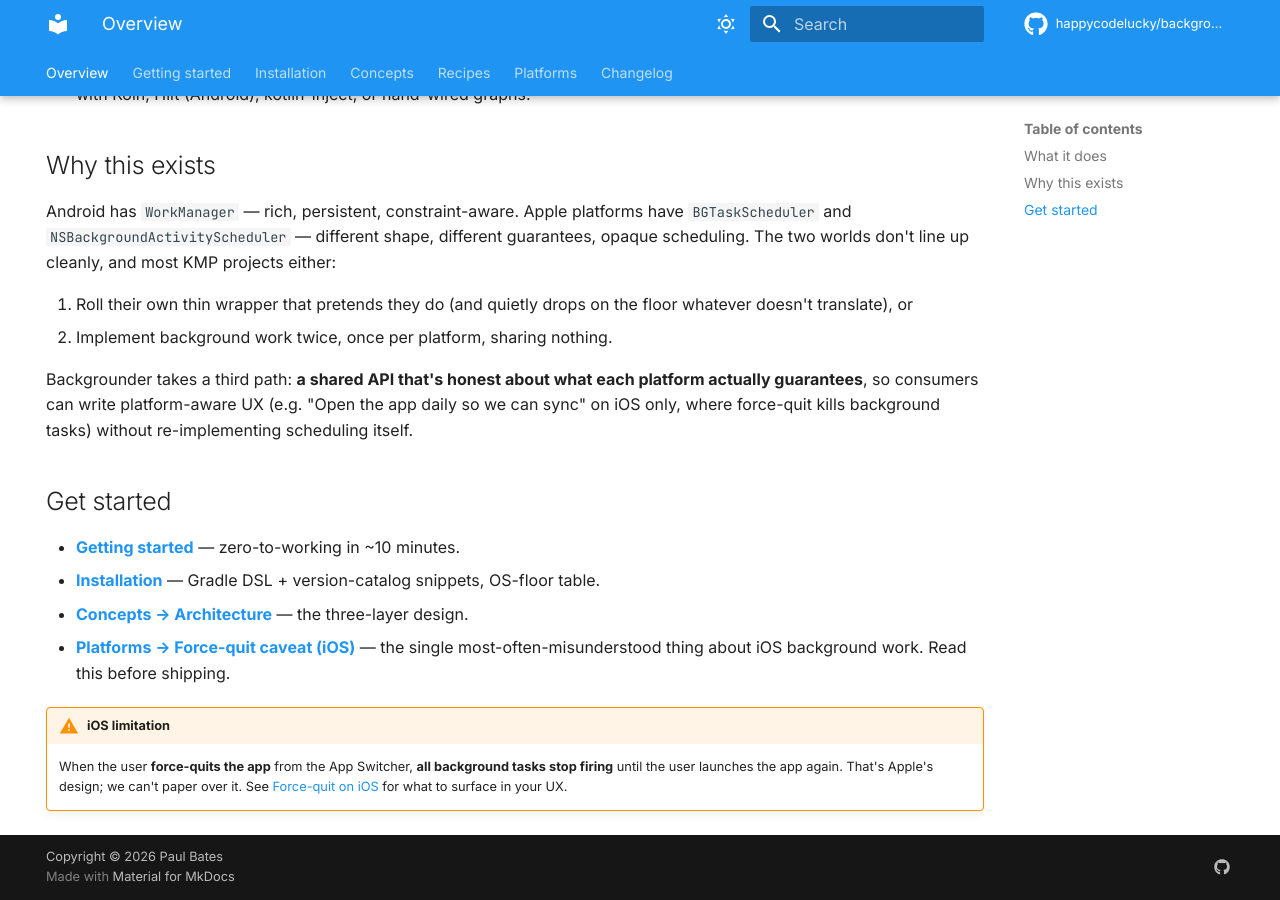
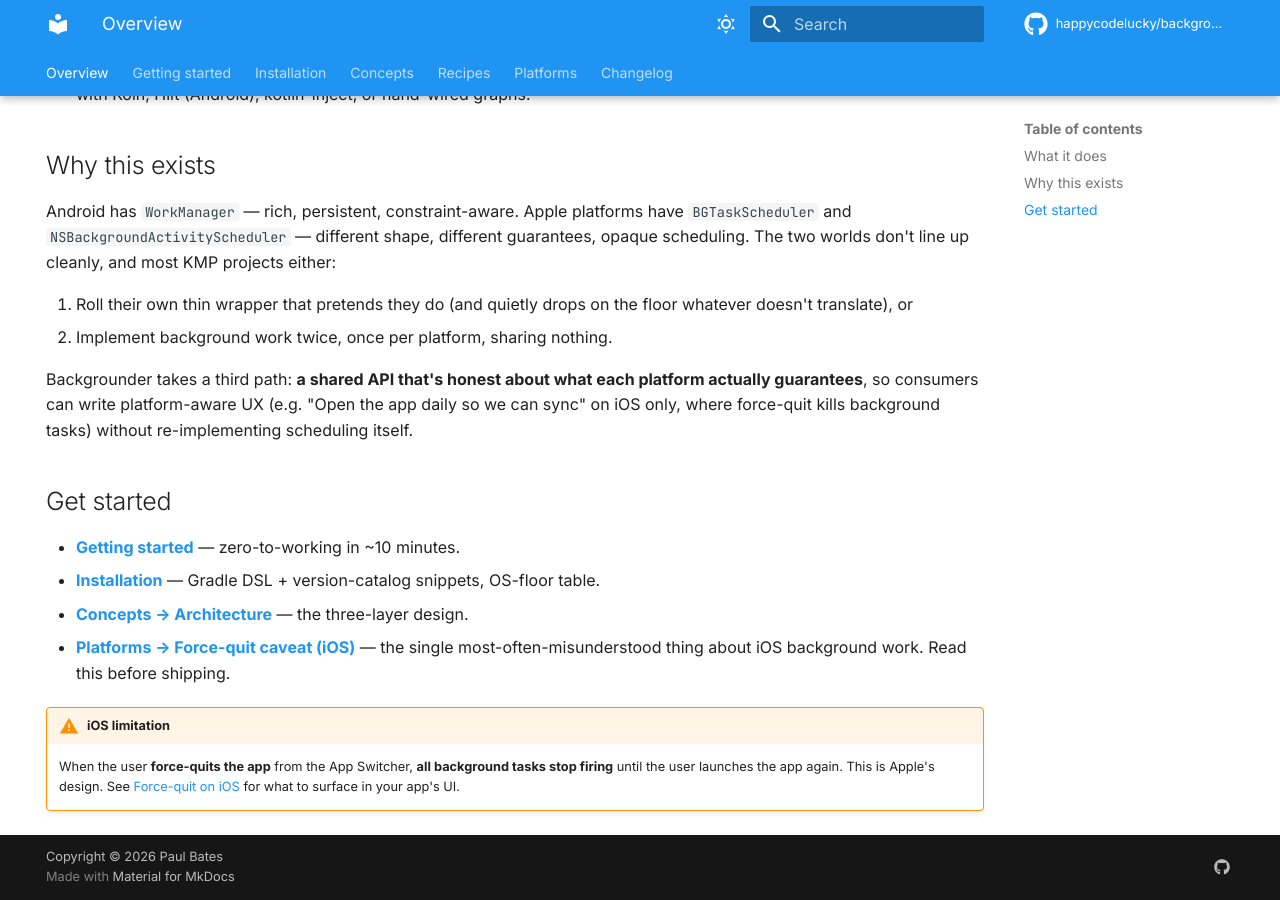
Before and after one commit to happycodelucky/backgrounder, an MkDocs documentation site: the page built from docs/index.md, in a window 1280 px wide and 900 px high, scrolled down 1173 px. Built offline with MkDocs 1.6.1 and Material for MkDocs 9.7.7, drawn with Linux system fonts in a browser that asks for light colours; comment, search, counter and statistics services are not loaded.

Commit message:
Update index.md

```diff
--- a/docs/index.md
+++ b/docs/index.md
@@ -62,4 +62,4 @@ Backgrounder takes a third path: **a shared API that's honest about what each pl
 - **[Platforms → Force-quit caveat (iOS)](platforms/force-quit.md)** — the single most-often-misunderstood thing about iOS background work. Read this before shipping.
 
 !!! warning "iOS limitation"
-    When the user **force-quits the app** from the App Switcher, **all background tasks stop firing** until the user launches the app again. That's Apple's design; we can't paper over it. See [Force-quit on iOS](platforms/force-quit.md) for what to surface in your UX.
+    When the user **force-quits the app** from the App Switcher, **all background tasks stop firing** until the user launches the app again. This is Apple's design. See [Force-quit on iOS](platforms/force-quit.md) for what to surface in your app's UI.
```
